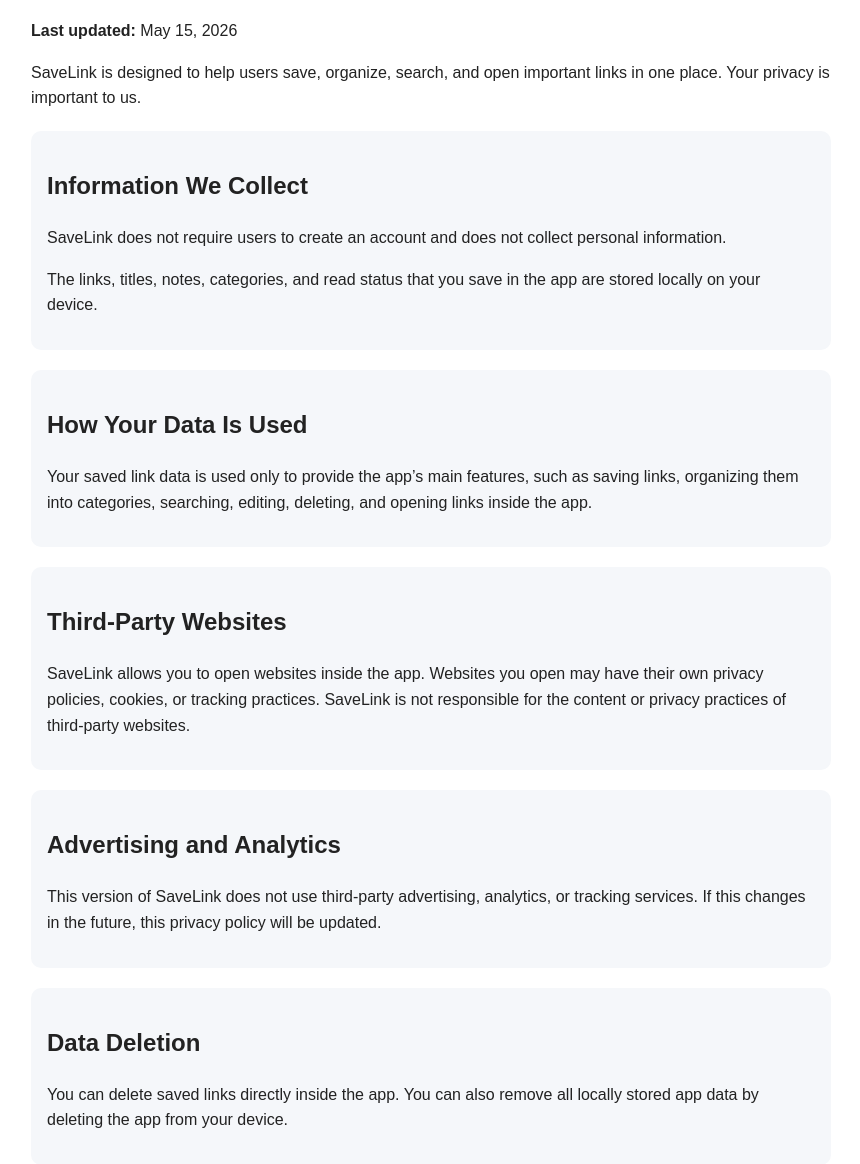
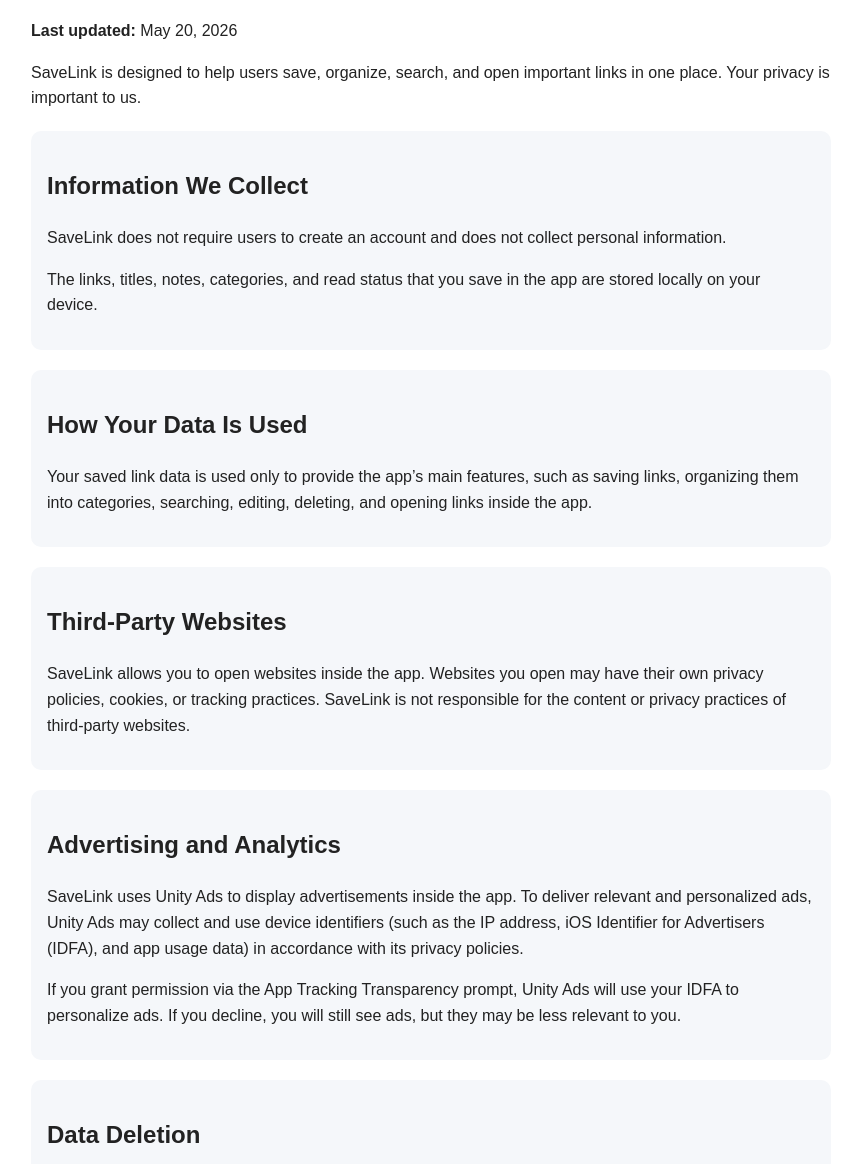
Before and after one commit to yasinkhalaf/yaseen-apps, a plain HTML site: page savelink/privacy-policy.html in a window 1280 px wide. Shown: the part 136-1300 px from the top of the page, without its empty margins (209-1069 px from the left). Drawn offline with Linux system fonts and the light colour scheme.

Commit message:
Revise privacy policy with new date and ad details
Updated the last updated date and modified advertising policy details.

```diff
--- a/savelink/privacy-policy.html
+++ b/savelink/privacy-policy.html
@@ -30,7 +30,7 @@
 <body>
   <h1>SaveLink Privacy Policy</h1>
 
-  <p><strong>Last updated:</strong> May 15, 2026</p>
+  <p><strong>Last updated:</strong> May 20, 2026</p>
 
   <p>
     SaveLink is designed to help users save, organize, search, and open important links in one place.
@@ -66,8 +66,10 @@
   <div class="box">
     <h2>Advertising and Analytics</h2>
     <p>
-      This version of SaveLink does not use third-party advertising, analytics, or tracking services.
-      If this changes in the future, this privacy policy will be updated.
+      SaveLink uses Unity Ads to display advertisements inside the app. To deliver relevant and personalized ads, Unity Ads may collect and use device identifiers (such as the IP address, iOS Identifier for Advertisers (IDFA), and app usage data) in accordance with its privacy policies.
+    </p>
+    <p>
+      If you grant permission via the App Tracking Transparency prompt, Unity Ads will use your IDFA to personalize ads. If you decline, you will still see ads, but they may be less relevant to you.
     </p>
   </div>
 
```
